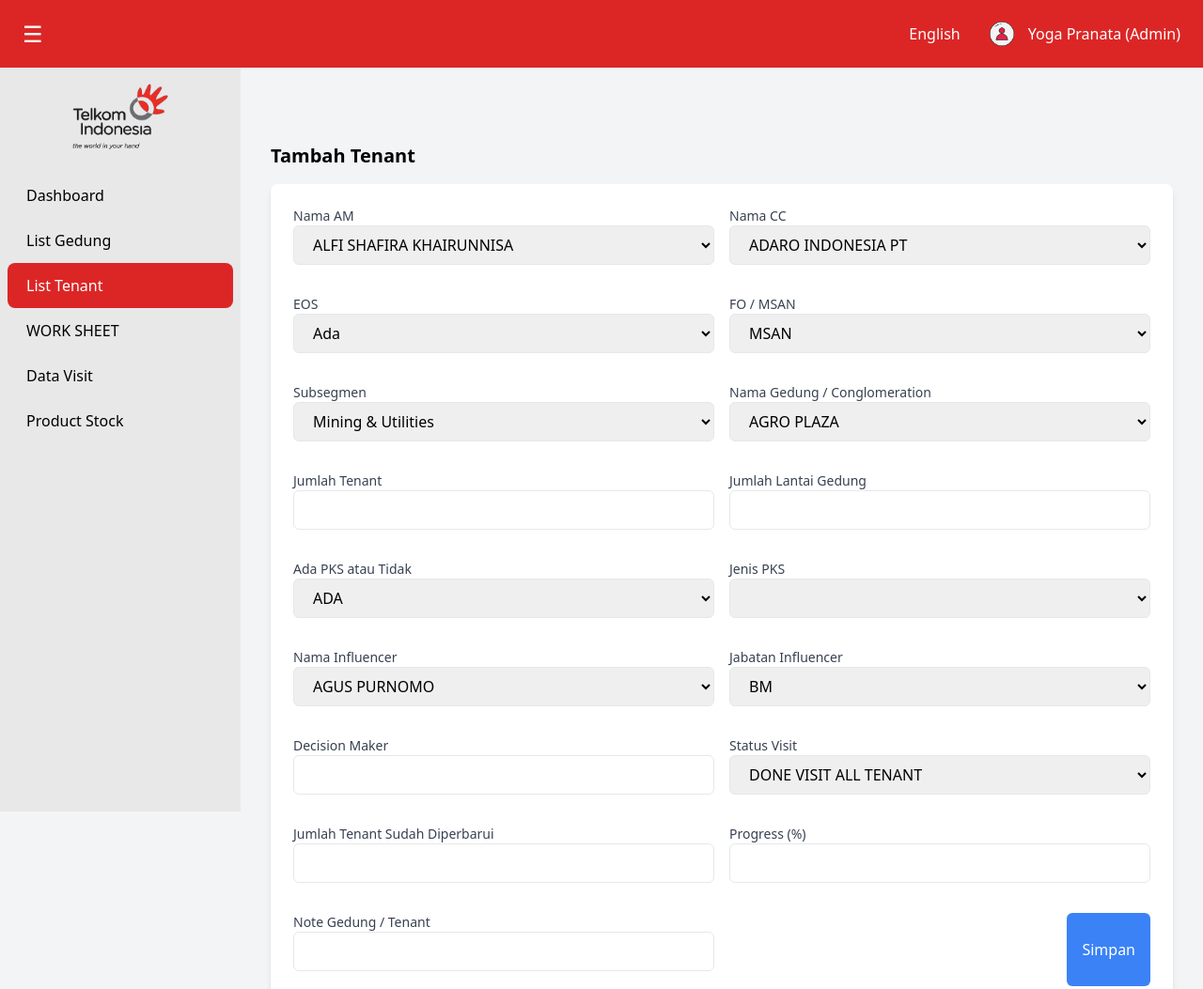
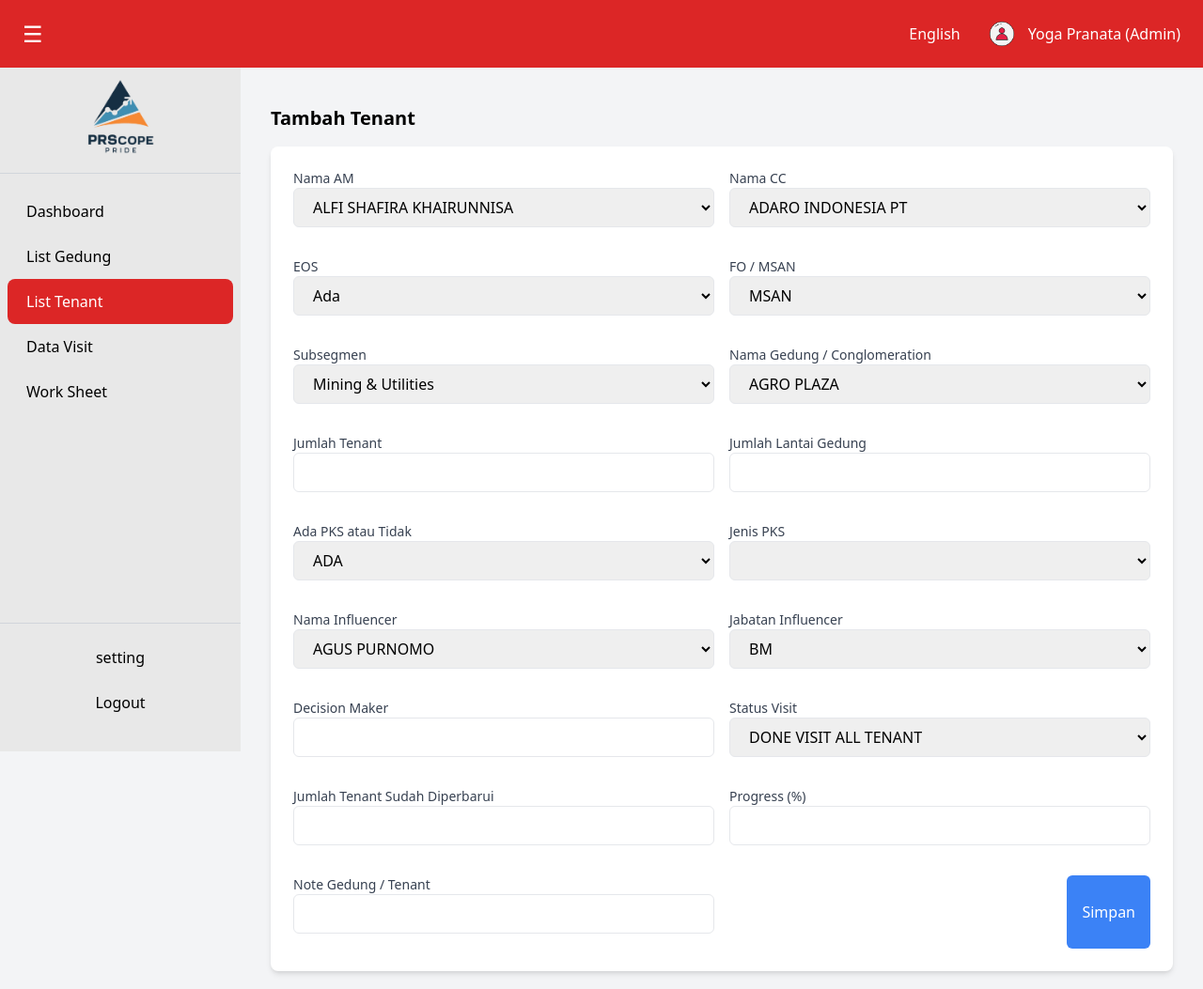
Before and after one commit to yogaprnt/Monitoring_, a plain HTML site: page tambahdatatenant.html in a window 1280 px wide. Shown: the top 1053 px of the page at 94% size. Drawn offline with nearby package versions, Linux system fonts and the light colour scheme.

Commit message:
Update tambahdatatenant.html

```diff
--- a/tambahdatatenant.html
+++ b/tambahdatatenant.html
@@ -4,6 +4,7 @@
     <meta charset="UTF-8" />
     <meta name="viewport" content="width=device-width, initial-scale=1.0" />
     <title>Tambah Data Tenant</title>
+    <link rel="website icon" type="png" href="assets/logo_prscope.png" />
     <script src="https://cdn.tailwindcss.com"></script>
   </head>
   <body class="bg-gray-100">
@@ -29,18 +30,21 @@
       </div>
     </header>
 
-    <!-- Wrapper untuk sidebar + konten -->
-    <div class="flex flex-col pt-16">
+    <<div class="flex min-h-screen">
       <!-- Sidebar -->
       <aside
         id="sidebar"
-        class="w-64 bg-[#E8E8E8] text-black flex flex-col fixed top-16 left-0 h-full transition-transform duration-300"
+        class="w-64 bg-[#E8E8E8] text-black flex flex-col fixed top-16 left-0 h-[calc(100vh-4rem)] justify-between overflow-y-auto transition-transform duration-300"
       >
-        <div class="p-5 flex justify-center">
-          <img src="assets/logo.png" alt="Telkom Indonesia" class="h-20" />
+        <div>
+          <!-- Logo -->
+          <div class="p-5 flex justify-center border-b border-gray-300">
+            <img src="assets/logo_prscope.png" alt="Telkom Indonesia" class="h-20" />
           </div>
-        <nav class="flex-1">
-          <ul>
+
+          <!-- Navigasi -->
+          <nav>
+            <ul class="mt-4">
               <li class="px-5 py-3 hover:bg-gray-300 rounded-lg mx-2">
                 <a href="index.html">Dashboard</a>
               </li>
@@ -51,18 +55,32 @@
                 <a href="tableTenants.html">List Tenant</a>
               </li>
               <li class="px-5 py-3 hover:bg-gray-300 rounded-lg mx-2">
-              <a href="worksheet.html">WORK SHEET</a>
-            </li>
-            <li class="px-5 py-3 hover:bg-gray-300 rounded-lg mx-2">
                 <a href="datavisit.html">Data Visit</a>
               </li>
               <li class="px-5 py-3 hover:bg-gray-300 rounded-lg mx-2">
-              <a href="#">Product Stock</a>
+                <a href="worksheet.html">Work Sheet</a>
               </li>
             </ul>
           </nav>
+        </div>
+
+        <!-- Profile & Logout -->
+        <div class="mb-6 border-t border-gray-300 px-5 pt-4">
+          <a
+            href="setting.html"
+            class="block text-center text-black rounded-md py-2 mb-2 hover:bg-gray-300 transition"
+          >
+          setting
+          </a>
+          <a
+            href="login.html"
+            onclick="return confirmLogout()"
+            class="block text-center text-black rounded-md py-2 mb-2 hover:bg-gray-300 transition"
+          >
+            Logout
+          </a>
+        </div>
       </aside>
-
       <div
         id="main-content"
         class="flex-1 flex flex-col ml-64 p-6 mt-16"
@@ -540,6 +558,15 @@
     </div>
 
     <script>
+      function confirmLogout() {
+        return confirm("Apakah Anda yakin ingin logout?");
+      }
+      function toggleSidebar() {
+        const sidebar = document.getElementById("sidebar");
+        const mainContent = document.getElementById("main-content");
+        sidebar.classList.toggle("-translate-x-full");
+        mainContent.classList.toggle("ml-64");
+      }
       document
       .getElementById("tenant-form")
       .addEventListener("submit", function (event) {
```
Lines whose indentation alone changed are shown as unchanged.
